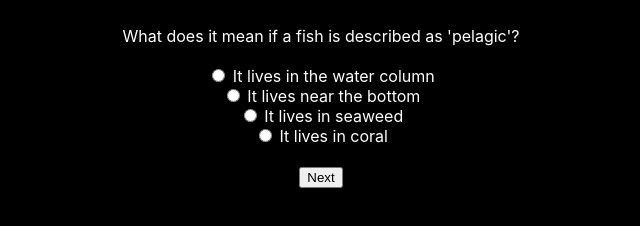
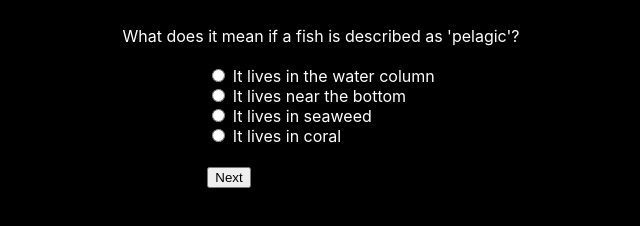
Before and after one commit to emilyaikens/Fish-Quiz, a React (Create React App) app: page /question in a window 1280 px wide. Both pictures are taken after a click on the button "Start". Shown: the part 300-526 px from the top of the page, without its empty margins (319-959 px from the left). Built offline with nearby package versions, Linux system fonts and the light colour scheme.

Commit message:
answer card is aligned left

```diff
--- a/src/pages/Question/QuestionPage.css
+++ b/src/pages/Question/QuestionPage.css
@@ -0,0 +1,8 @@
+.container {
+    text-align: center;
+}
+
+.answer-card {
+    display: inline-block;
+    text-align: left;
+}
--- a/src/pages/Question/QuestionPage.jsx
+++ b/src/pages/Question/QuestionPage.jsx
@@ -16,7 +16,9 @@ export default function QuestionPage({ quesAns, choices, setChoices, current, se
             <h1>Question { current + 1 }</h1>
             <div>{ questions[current] }</div>
             <br/>
-            <div>{ answers[current] }</div>
+            <div class="container">
+                <div class="answer-card">{ answers[current] }</div>
+            </div>
         </div>
     )
 };
```
Also changed, not shown: src/components/AnswerCard.jsx (line endings or trailing spaces), src/pages/App/App.css (line endings or trailing spaces).
